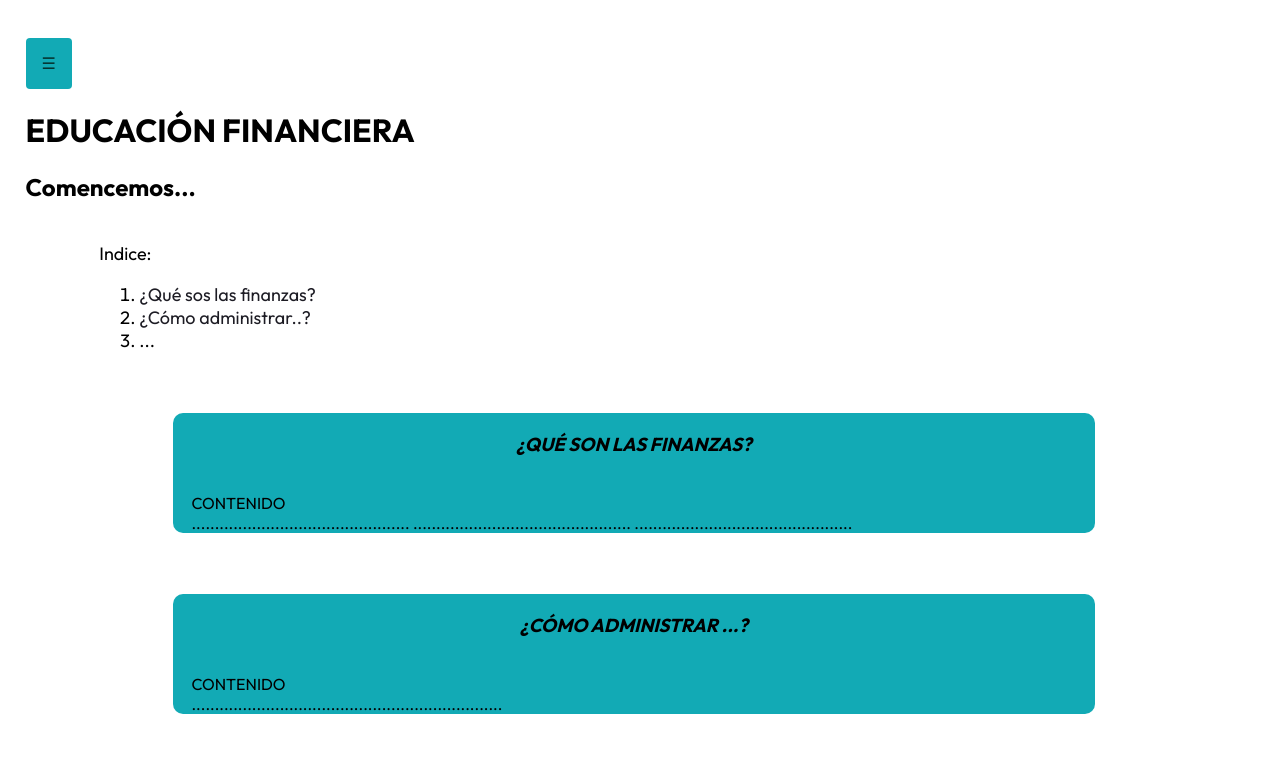
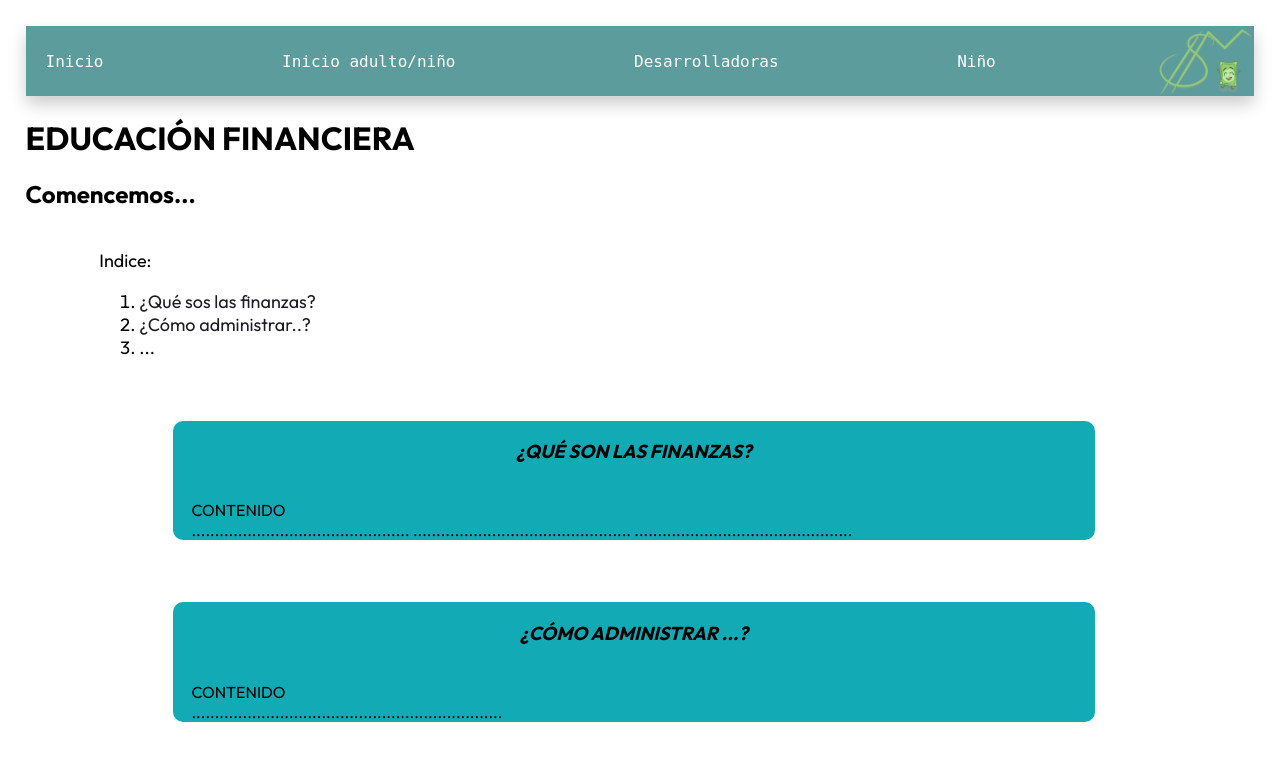
Before and after one commit to SabrinaMaristan/EDUCACION-FINANCIERA, a PHP site: page /Pagina_Adultos.html in a window 1280 px wide. Shown: the top 761 px of the page. Run offline with PHP 8.4, Linux system fonts and the light colour scheme.

Commit message:
Cambios 22/07

```diff
--- /dev/null
+++ b/Banner.css
@@ -0,0 +1,59 @@
+.Encabezado {
+    display: flex;
+    background-color: #3b8787d2;
+    box-shadow: 0px 8px 16px 0px rgba(0,0,0,0.2);
+    /*Aplica una sombra al menú desplegable para darle profundidad y hacer que parezca que se levanta del fondo.*/
+    align-items: center;
+    align-content: center;
+    justify-content: space-between;
+  }
+
+  .Encabezado > div {
+     /* Estilos para el logo */
+     .logo {
+      width: 100px;
+      height: auto; /* Ajusta la altura automáticamente según el ancho */
+      vertical-align: middle; /* Alinea verticalmente con respecto al texto */
+      float: right;
+      margin-top: 1%;
+    }
+
+    .index {
+      font-size: 16px;
+      font-family: monospace;
+      color: #ffffff; /* Color inicial del texto (blanco) */
+      text-decoration: none;
+      margin-left: 20px;
+      position: relative; /* Importante para posicionar el pseudo-elemento correctamente */
+      transition: color 0.3s ease; /* Transición para el cambio de color del texto */
+  }
+
+
+  /*Un pseudoelemento ::before en CSS te permite agregar contenido adicional antes del contenido real de un elemento HTML, sin necesidad de modificar el HTML directamente. Es una forma de añadir elementos visuales o texto decorativo mediante CSS.*/
+  .index::before {
+      content: ''; /* Pseudo-elemento para simular el subrayado */
+      position: absolute;
+      bottom: 0;
+      left: 50%; /* Coloca el pseudoelemento en el centro horizontal */
+      transform: translateX(-50%); /*La propiedad transform en CSS permite aplicar transformaciones a un elemento, como moverlo, rotarlo o escalarlo.*/  /*translateX(-50%): Esta transformación desplaza el elemento horizontalmente en relación a su propio tamaño. El valor -50% significa que el elemento se moverá hacia la izquierda un 50% de su propio ancho.*/
+      width: 0;
+      height: 2px; /* Altura inicial del subrayado */
+      background-color: #ffffff; /* Color inicial del subrayado (blanco) */
+      transition: width 0.3s ease, background-color 0.3s ease; /* Transición para animar el ancho y el color del subrayado */
+  }
+
+
+  /* Cambiar el color del subrayado a negro */
+  .index:hover::before {
+      width: 100%; /* Agrandar el subrayado al 100% del ancho del texto */
+      background-color: #000000;
+  }
+
+
+  /* Cambio de color del texto a negro cuando se pasa el ratón por encima */
+  .index:hover {
+      cursor: pointer;
+      color: #000000;
+      text-decoration: none; /* Quitamos el subrayado normal del texto */
+  }
+}
--- a/Estilo_pagina_adultos.css
+++ b/Estilo_pagina_adultos.css
@@ -1,68 +1,5 @@
 /*Se importa las fuentes para poder utulizarla*/
 @import url('https://fonts.googleapis.com/css2?family=Outfit:wght@100..900&display=swap');
-
-
-   /* Estilos para el botón del menú */
-   .caja_menu {
-    background-color: #12AAB5;
-    color: rgb(5, 52, 48);
-    padding: 16px;
-    font-size: 16px;
-    border: none;
-    border-radius: 4px;
-    cursor: pointer; /* Cambia el cursor a una mano al pasar sobre el botón */
-  }
-
-      /*La clase dropdown da un comportamiento de caja al código con la capacidad de ajustar la posición relativa y mantener el flujo de línea en el contenido.*/
-    .dropdown {
-      position: relative;
-      display: inline-block;
-      margin-right: 20px; /* Margen derecho para separar el menú del logo */
-      margin-top: 1%;
-    }
-
-    /* Estilos para el contenido del menú desplegable */
-  .contenido_del_dropdown {
-    display: none;
-    /*Esta propiedad inicialmente oculta el contenido del menu*/
-    position: absolute;
-    /*Esto posiciona al elemento de forma absoluta con respecto a su elemento padre más cercano que tenga una posición diferente de static, en este caso seria "position: relative" de la clase dropdown */
-    background-color: #f1f1f1;
-    min-width: 160px;
-    box-shadow: 0px 8px 16px 0px rgba(0,0,0,0.2);
-    /*Aplica una sombra al menú desplegable para darle profundidad y hacer que parezca que se levanta del fondo.*/
-    z-index: 1;
-    /*El z-index es para indicar si un elemento va a etsra arriba o or debajo de otro, algo muy paresido a las capas*/
-    border-radius: 4px;
-    /* Agrega bordes redondeados al menú desplegable */
-    padding: 8px 0;
-    /* Espaciado interior del menú desplegable */
-    margin-top: 10%;
-  }
-
-   /* Estilos para los enlaces dentro del menú desplegable */
-  .contenido_del_dropdown a {
-    display: block;
-    padding: 12px 16px;
-    text-decoration: none;
-    color: #333;
-  }
-
-    .contenido_del_dropdown a:hover {
-    background-color: #ddd;
-    /* Color de fondo al pasar el cursor sobre los enlaces */
-  }
-
-    /* Mostrar el menú desplegable cuando se hace hover sobre el botón */
-  .dropdown:hover .contenido_del_dropdown {
-    display: block;
-  }
-
-    /* Cambiar el color de fondo del botón al hacer hover sobre el área del dropdown */
-  .dropdown:hover .caja_menu {
-    background-color: #0c676d;
-    color: white; /* Cambia el color del texto del botón al hacer hover */
-  }
 
 body{
     font-family: Outfit;
--- a/Pagina_Adultos.html
+++ b/Pagina_Adultos.html
@@ -2,17 +2,33 @@
 <html>
 <head>
     <title>Educación Financiera: ADULTOS</title>
+
+    <link rel="stylesheet" href="Banner.css">
     <link rel="stylesheet" href="Estilo_pagina_adultos.css">
 </head>
 <body>
+    <div class="Encabezado">
 
-    <div class="dropdown">
-        <button class="caja_menu">☰</button>
-          <div class="contenido_del_dropdown">
-            <a href="Nosotras.html">Desarrolladoras</a>
-            <a href="#">Link 2</a>
-            <a href="#">Link 3</a>
+        <div>
+            <a href="Pagina_Principal.html" class="index">Inicio</a>
           </div>
+
+          <div>
+            <a href="Pagina_2_Principal.html" class="index">Inicio adulto/niño</a>
+          </div>
+
+          <div>
+            <a href="Nosotras.html" class="index">Desarrolladoras</a>
+          </div>
+
+          <div>
+            <a href="#" class="index">Niño</a>
+          </div>
+
+       <div>
+        <img src="Logo Educación Financiera.png" alt="Logo" class="logo">
+      </div>
+
       </div>
 
     <h1> EDUCACIÓN FINANCIERA </h1>
```
Also changed, not shown: Estilo_nosotras.css (added, +18 -0 lines), Estilo_pagina_2_principal.css (+0 -25 lines), Estilo_pagina_principal.css (+2 -31 lines), Nosotras.html (+32 -2 lines), Pagina_2_Principal.html (+13 -8 lines), Pagina_principal.html (+8 -3 lines), Grafica.drawio1.png (added), Grafica.drawio2.png (added).
